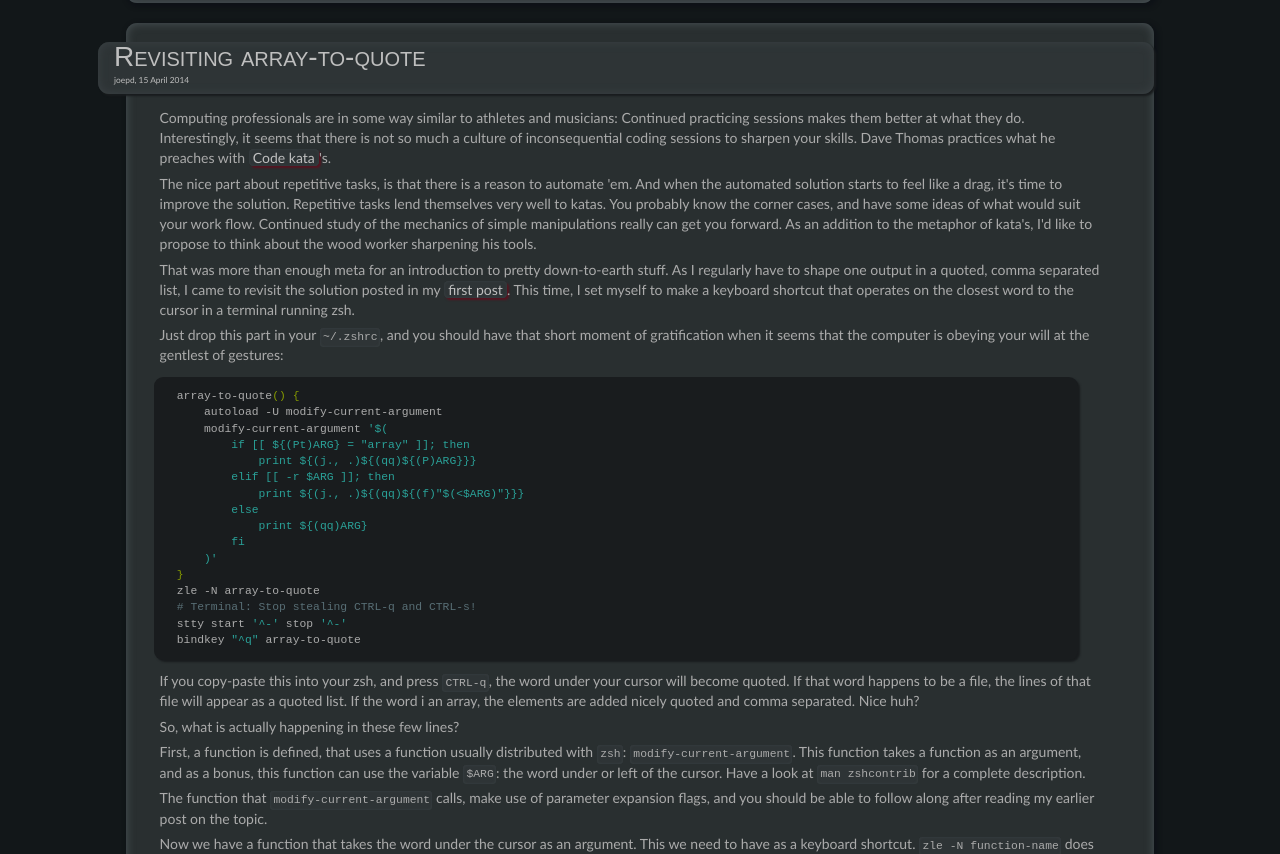
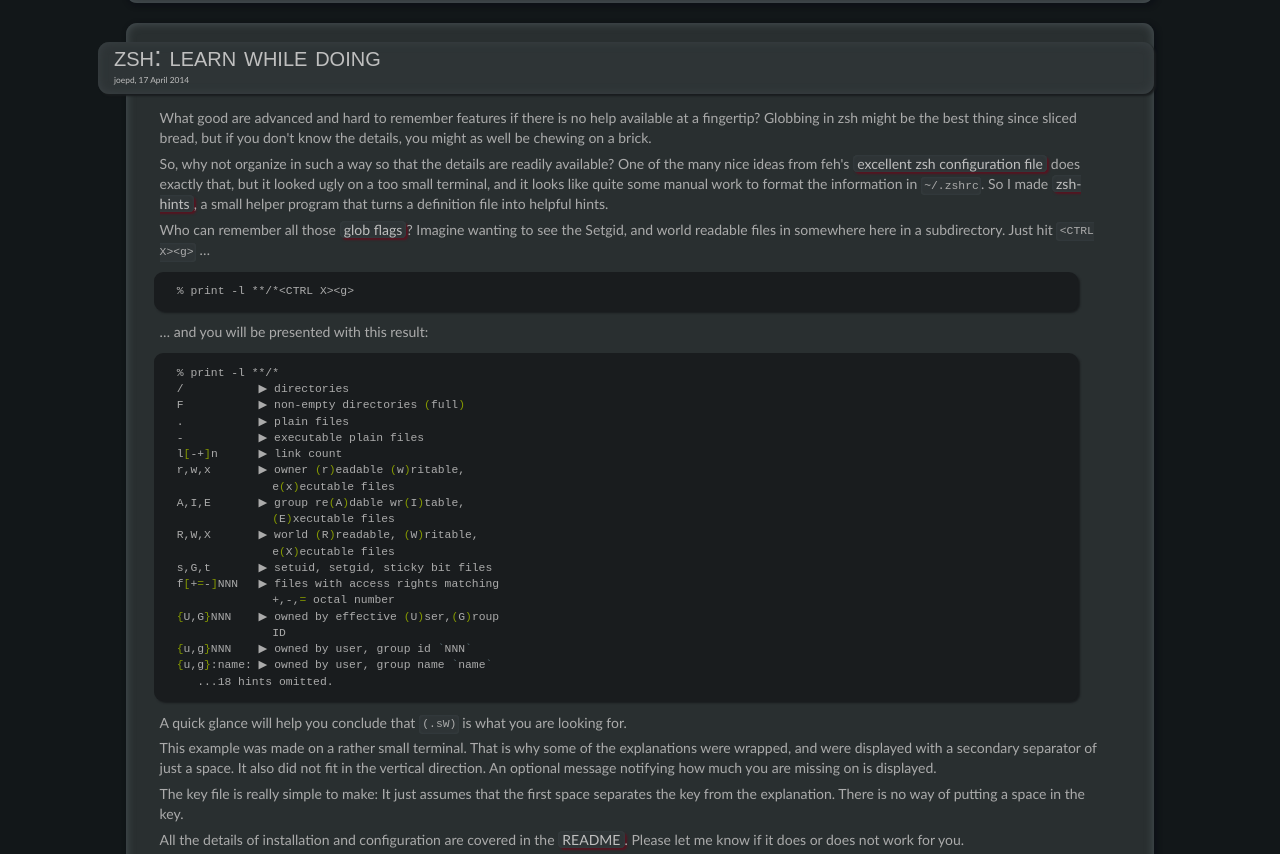
Before and after one commit to joepvd/joepvd.github.io, a plain HTML site: page index.html in a window 1280 px wide. Shown: the part 90-944 px from the top of the page. Drawn offline with Linux system fonts and the light colour scheme.

Commit message:
New: zsh-hints, typo psql readline

```diff
--- a/index.html
+++ b/index.html
@@ -32,6 +32,50 @@
 
   <section id="content" class="body">
 
+
+        <article>
+          <a class="title" href="http://joepvd.github.io/zsh-learn-while-doing.html">
+            <h2>zsh: learn while doing</h2>
+            <p class=sub-header>
+              joepd, 17 April 2014
+            </p>
+          </a> <!-- /"article-title -->
+          <p>What good are advanced and hard to remember features if there is no help available at a fingertip?  Globbing in zsh might be the best thing since sliced bread, but if you don't know the details, you might as well be chewing on a brick.</p>
+<p>So, why not organize in such a way so that the details are readily available?  One of the many nice ideas from feh's <a class="reference external" href="http://git.plenz.com/configs/plain/.zsh/zshrc">excellent zsh configuration file</a> does exactly that, but it looked ugly on a too small terminal, and it looks like quite some manual work to format the information in <tt class="docutils literal"><span class="pre">~/.zshrc</span></tt>.  So I made <a class="reference external" href="https://github.com/joepvd/zsh-hints">zsh-hints</a>, a small helper program that turns a definition file into helpful hints.</p>
+<p>Who can remember all those <a class="reference external" href="http://zsh.sourceforge.net/Doc/Release/Expansion.html#Glob-Operators">glob flags</a>?  Imagine wanting to see the Setgid, and world readable files in somewhere here in a subdirectory. Just hit <tt class="docutils literal">&lt;CTRL <span class="pre">X&gt;&lt;g&gt;</span></tt> …</p>
+<pre class="code sh literal-block">
+% print -l **/*&lt;CTRL X&gt;&lt;g&gt;
+</pre>
+<p>… and you will be presented with this result:</p>
+<pre class="code sh literal-block">
+% print -l **/*
+/           ▶ directories
+F           ▶ non-empty directories <span class="o">(</span>full<span class="o">)</span>
+.           ▶ plain files
+-           ▶ executable plain files
+l<span class="o">[</span>-+<span class="o">]</span>n      ▶ link count
+r,w,x       ▶ owner <span class="o">(</span>r<span class="o">)</span>eadable <span class="o">(</span>w<span class="o">)</span>ritable,
+              e<span class="o">(</span>x<span class="o">)</span>ecutable files
+A,I,E       ▶ group re<span class="o">(</span>A<span class="o">)</span>dable wr<span class="o">(</span>I<span class="o">)</span>table,
+              <span class="o">(</span>E<span class="o">)</span>xecutable files
+R,W,X       ▶ world <span class="o">(</span>R<span class="o">)</span>readable, <span class="o">(</span>W<span class="o">)</span>ritable,
+              e<span class="o">(</span>X<span class="o">)</span>ecutable files
+s,G,t       ▶ setuid, setgid, sticky bit files
+f<span class="o">[</span>+<span class="o">=</span>-<span class="o">]</span>NNN   ▶ files with access rights matching
+              +,-,<span class="o">=</span> octal number
+<span class="o">{</span>U,G<span class="o">}</span>NNN    ▶ owned by effective <span class="o">(</span>U<span class="o">)</span>ser,<span class="o">(</span>G<span class="o">)</span>roup
+              ID
+<span class="o">{</span>u,g<span class="o">}</span>NNN    ▶ owned by user, group id <span class="sb">`</span>NNN<span class="sb">`</span>
+<span class="o">{</span>u,g<span class="o">}</span>:name: ▶ owned by user, group name <span class="sb">`</span>name<span class="sb">`</span>
+   ...18 hints omitted.
+</pre>
+<p>A quick glance will help you conclude that <tt class="docutils literal">(.sW)</tt> is what you are looking for.</p>
+<p>This example was made on a rather small terminal.  That is why some of the explanations were wrapped, and were displayed with a secondary separator of just a space. It also did not fit in the vertical direction.  An optional message notifying how much you are missing on is displayed.</p>
+<p>The key file is really simple to make: It just assumes that the first space separates the key from the explanation. There is no way of putting a space in the key.</p>
+<p>All the details of installation and configuration are covered in the <a class="reference external" href="https://github.com/joepvd/zsh-hints">README</a>. Please let me know if it does or does not work for you.</p>
+<p>Enjoy :)</p>
+
+        </article>
 
         <article>
           <a class="title" href="http://joepvd.github.io/revisiting-array-to-quote.html">
@@ -116,7 +160,7 @@ bindkey <span class="err">'</span>^<span class="se">\'</span> array-to-pipe
     <span class="k">and</span> <span class="n">reltuples</span> <span class="o">&gt;</span> <span class="mi">0</span>
 <span class="k">order</span> <span class="k">by</span> <span class="n">reltuples</span><span class="p">;</span>
 </pre>
-<p>It is a bit of a nuisance to need to edit this text often to enter the column that I am looking for. With the following line, I can type the column on the command line, and after pressing <tt class="docutils literal"><span class="pre">Alt-c</span></tt> (for columns), the following happens:</p>
+<p>It is a bit of a nuisance to need to edit this text often to enter the column that I am looking for. With the following line, I can type the column on the command line, and after pressing <tt class="docutils literal"><span class="pre">Alt-c</span></tt> (mnemonic: columns), the following happens:</p>
 <pre class="code console literal-block">
 <span class="go">=&gt; colname&lt;Alt-c&gt;
 =&gt; select distinct
@@ -140,7 +184,7 @@ bindkey <span class="err">'</span>^<span class="se">\'</span> array-to-pipe
 └─────────────┴──────────┘
 (7 rows)</span>
 </pre>
-<p>The following, admittedly very ugly, line in <tt class="docutils literal"><span class="pre">~.,inputc</span></tt> makes this possible:</p>
+<p>The following, admittedly very ugly, line in <tt class="docutils literal"><span class="pre">~/.,inputc</span></tt> makes this possible:</p>
 <div class="highlight"><pre><span class="s2">&quot;^[c&quot;</span>: <span class="s2">&quot;\C-a\C-kselect distinct\n  relname as table,\n  reltuples as rowcount \nfrom information_schema.columns as cols \njoin pg_class on pg_class.relname = cols.table_name \nwhere column_name = &#39;\C-y&#39;\n  and reltuples &gt; 0 \norder by reltuples;\n&quot;</span>
 </pre></div>
 <dl class="docutils">
```
Also changed, not shown: archives.html (+6 -0 lines), readline-and-psql.html (+2 -2 lines), zsh-learn-while-doing.html (added, +94 -0 lines), 1 other file.
